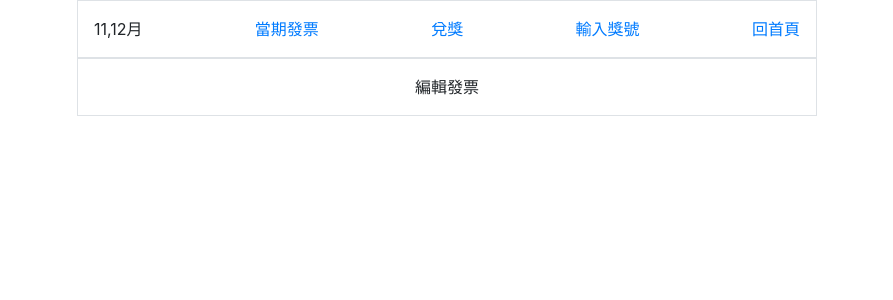
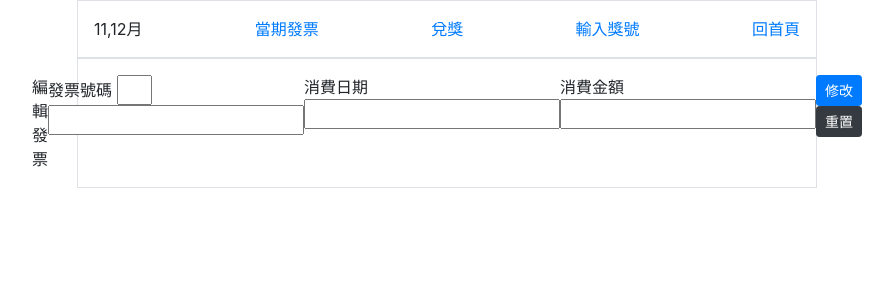
Before and after one commit to wdaweb/invoice-Winnie086, a PHP site: page /index.php?do=edit_invoice in a window 1280 px wide. Shown: the top 300 px of the page, without its empty margins (193-1086 px from the left). Run offline with PHP 8.4, Linux system fonts and the light colour scheme; data that the repository does not hold is empty; some libraries are stand-ins or nearby versions.

Commit message:
完成編輯發票

```diff
--- a/edit_invoice.php
+++ b/edit_invoice.php
@@ -6,7 +6,21 @@ include_once "base.php";
 $_GET['id'];
 $sql="select * from `invoice` where id='{$_GET['id']}'";
 $inv=$pdo->query($sql)->fetch();
-echo "<pre>";
-  print_r($inv);
-echo "</pre>";
+// echo "<pre>";
+//   print_r($inv);
+// echo "</pre>";
 ?>
+
+<form action="api/update_invoice.php" method="post"></form>
+  <input type="hidden" name="id" value="<?=$inv['id'];?>">
+  <div>發票號碼
+      <input type="text" name="code" style="width:35px" value="<?=$inv['code'];?>">
+      <input type="number" name="number" value="<?=$inv['number'];?>"></div>
+
+      <div>消費日期<input type="text" name="date" value="<?=$inv['date'];?>"></div>
+      <div>消費金額<input type="text" name="payment" value="<?=$inv['payment'];?>"></div>
+  <div>
+  <input type="submit" value="修改" class="btn btn-sm btn-primary">
+  <input type="reset" value="重置" class="btn btn-sm btn-dark">
+  </div>
+</form>
```
Also changed, not shown: api/update_invoice.php (added, +22 -0 lines).
